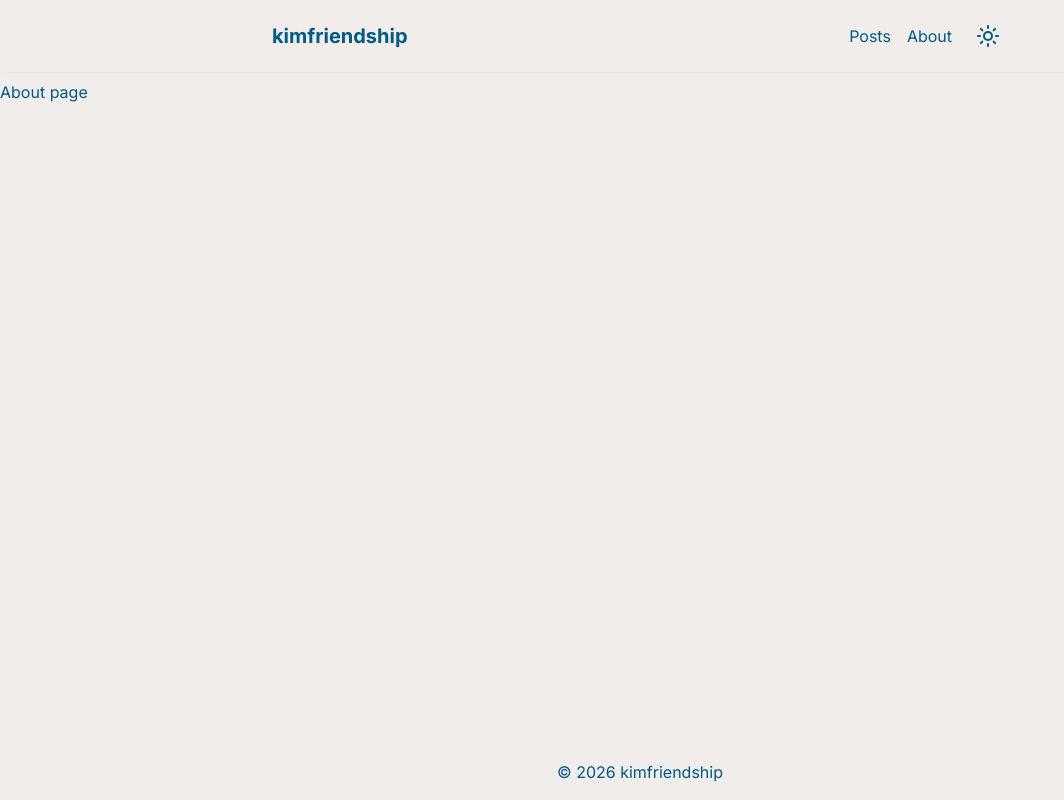
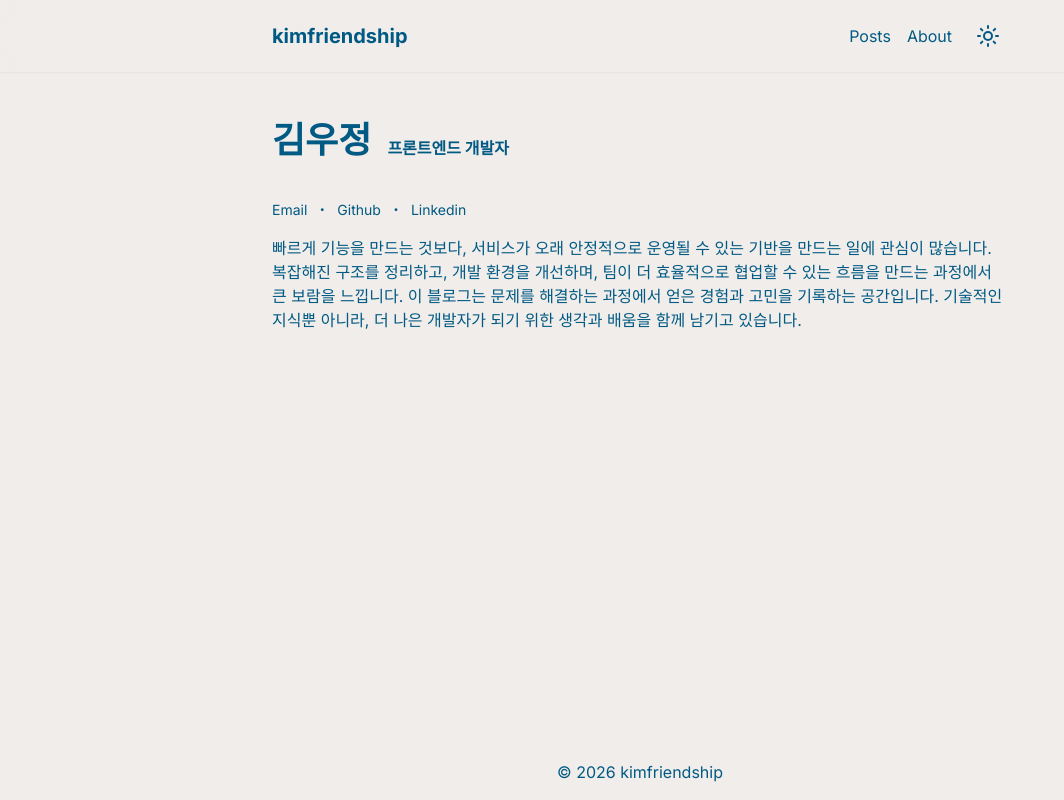
Before and after one commit to kimfriendship/kimfriendship-blog, a Next.js app: page /about in a window 1280 px wide. Shown: the whole page, without its empty margins (0-1064 px from the left). Built offline with nearby package versions, Linux system fonts and the light colour scheme.

Commit message:
feat: about 페이지 내용 및 링크 추가

```diff
--- a/src/app/about/page.tsx
+++ b/src/app/about/page.tsx
@@ -1,7 +1,42 @@
 export default function AboutPage() {
   return (
-    <div>
-      <h1>About page</h1>
+    <div className="mx-auto w-full max-w-3xl px-4">
+      <div className="flex items-end gap-4 py-10">
+        <h1 className="text-4xl font-bold">김우정</h1>
+        <span className="font-bold">프론트엔드 개발자</span>
+      </div>
+
+      <div className="flex items-center gap-2 text-sm">
+        <a
+          href="mailto:wj.kim103@gmail.com"
+          className="underline-offset-4 hover:underline"
+        >
+          Email
+        </a>
+        <span>・</span>
+        <a
+          href="https://github.com/kimfriendship"
+          className="underline-offset-4 hover:underline"
+        >
+          Github
+        </a>
+        <span>・</span>
+        <a
+          href="https://www.linkedin.com/in/woojung-kim-5a704a395/?trk=flagship3_open_to_hiring_creation_upsell"
+          className="underline-offset-4 hover:underline"
+        >
+          Linkedin
+        </a>
+      </div>
+
+      <p className="mt-4">
+        빠르게 기능을 만드는 것보다, 서비스가 오래 안정적으로 운영될 수 있는
+        기반을 만드는 일에 관심이 많습니다. 복잡해진 구조를 정리하고, 개발
+        환경을 개선하며, 팀이 더 효율적으로 협업할 수 있는 흐름을 만드는
+        과정에서 큰 보람을 느낍니다. 이 블로그는 문제를 해결하는 과정에서 얻은
+        경험과 고민을 기록하는 공간입니다. 기술적인 지식뿐 아니라, 더 나은
+        개발자가 되기 위한 생각과 배움을 함께 남기고 있습니다.
+      </p>
     </div>
   );
 }
--- a/src/app/posts/[slug]/layout.tsx
+++ b/src/app/posts/[slug]/layout.tsx
@@ -3,7 +3,7 @@ import { TocSidebar } from "@/components/TocSideBanner";
 
 export default function Layout({ children }: { children: React.ReactNode }) {
   return (
-    <div className="relative mx-auto w-full max-w-3xl px-4">
+    <div className="mx-auto w-full max-w-3xl px-4">
       <ReadingProgressBar />
 
       <div className="sticky top-30 h-fit">
```
